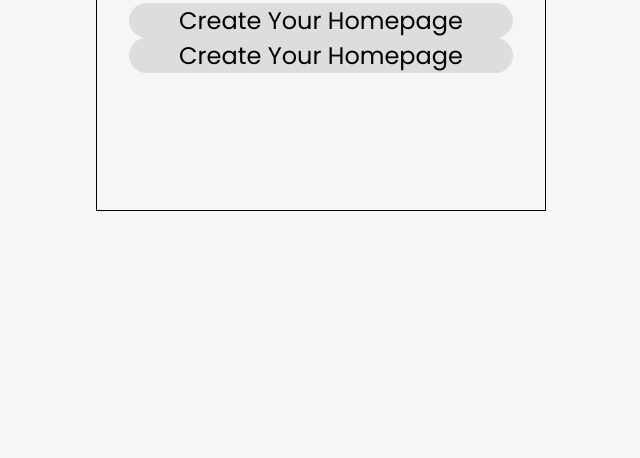
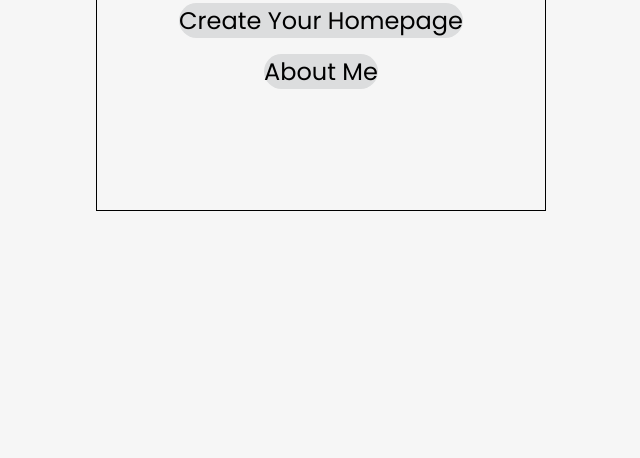
Before and after one commit to BitsuMamo/wap, a plain HTML site: page index.html in a window 1280 px wide. Shown: the part 342-800 px from the top of the page, without its empty margins (319-959 px from the left). Drawn offline with Linux system fonts and the light colour scheme.

Commit message:
Fixed wrong text and css

```diff
--- a/index.css
+++ b/index.css
@@ -31,6 +31,14 @@ body {
 
 }
 
+#box ul{
+    display: flex;
+    flex-direction: column;
+    justify-content: center;
+    align-items: center;
+    gap: 1rem;
+}
+
 #title{
     margin-bottom: 1rem;
     border-bottom: 1px solid black;
--- a/index.html
+++ b/index.html
@@ -14,7 +14,7 @@
             <h1 id="title">Assigments</h1>
             <ul id="assignment-list">
                 <li><a href="W1D1/index.html">Create Your Homepage</a></li>
-                <li><a href="W1D2/aboutme.html">Create Your Homepage</a></li>
+                <li><a href="W1D2/aboutme.html">About Me</a></li>
             </ul>
         </div>
     </div>
```
